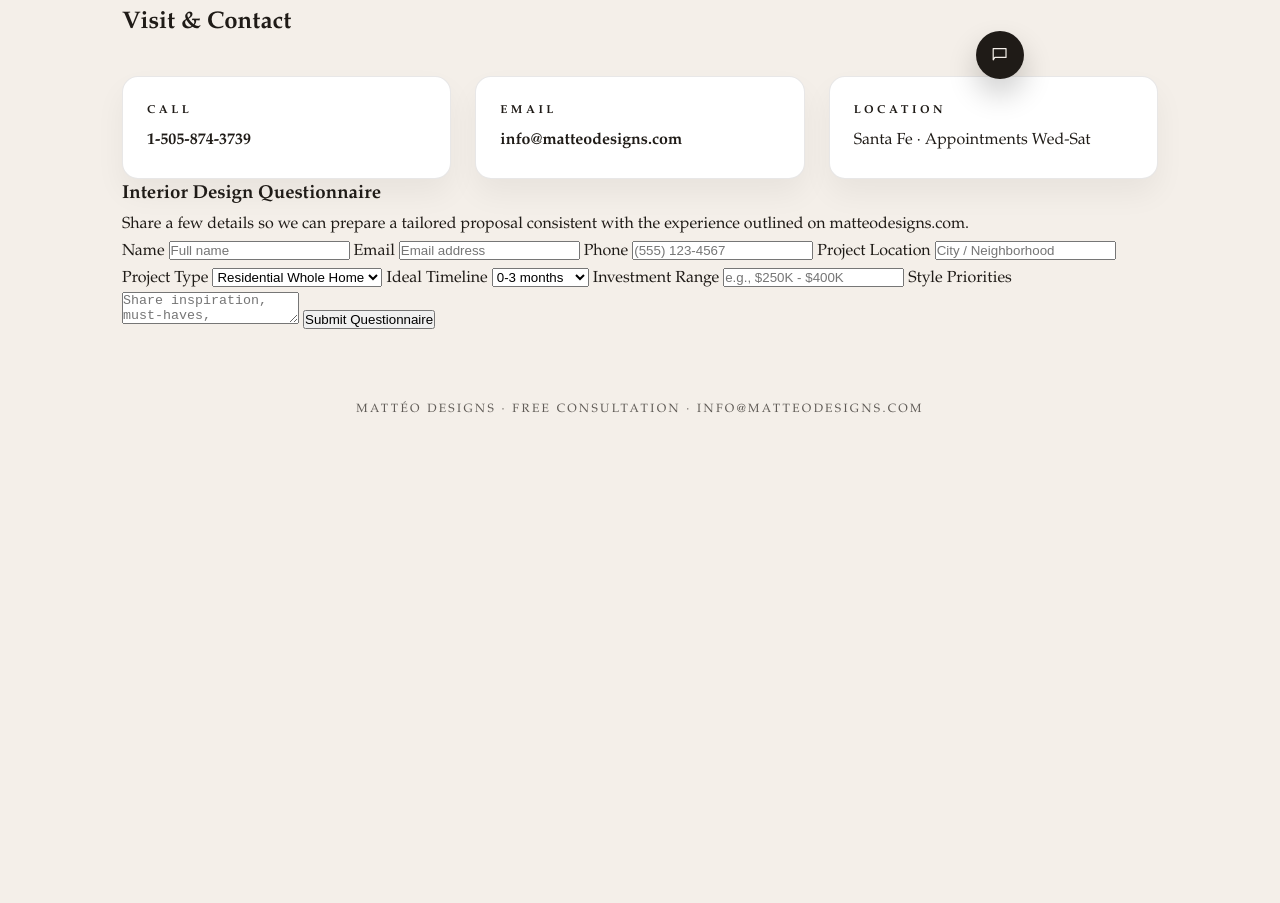
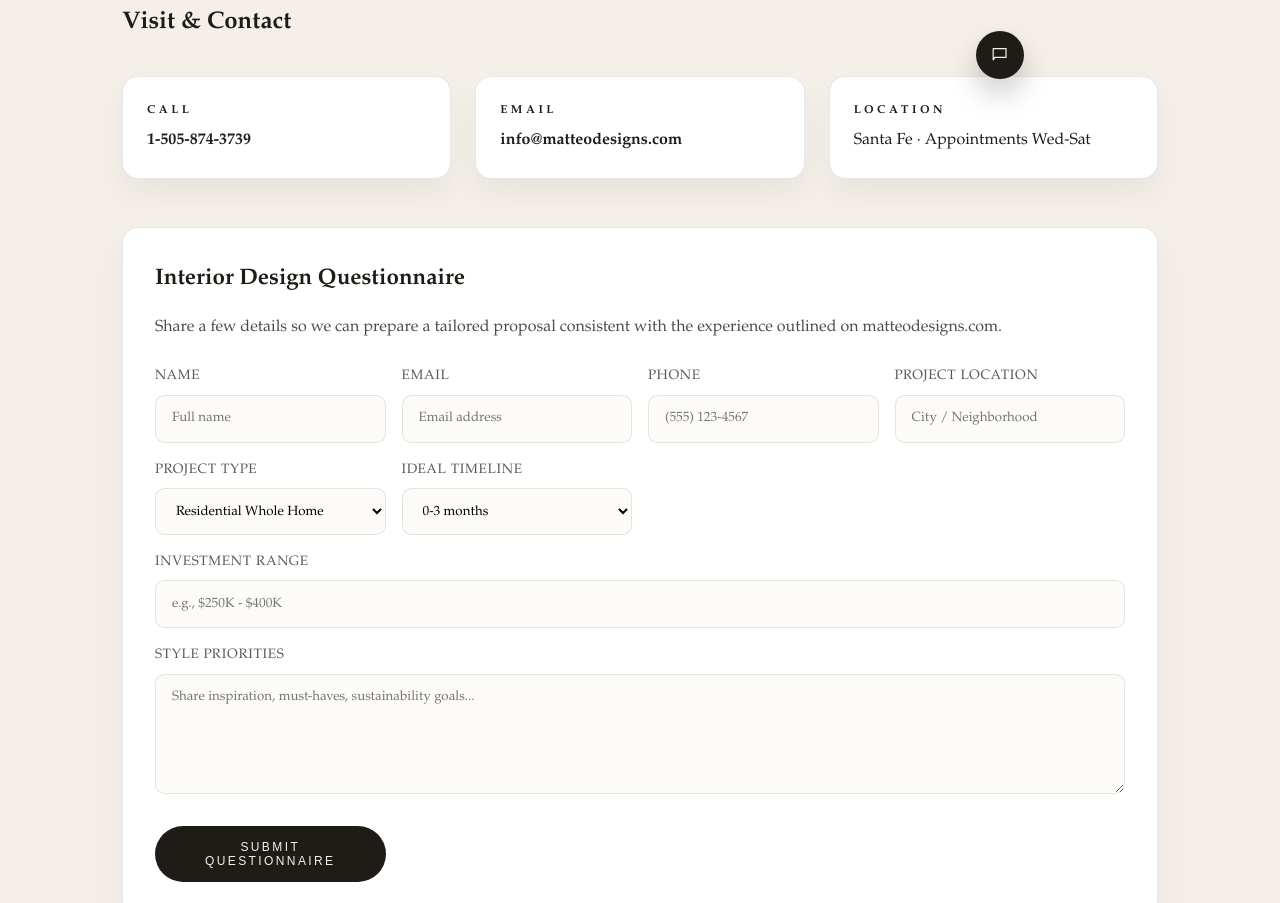
Before and after one commit to griffinkrutherford/Matteo-Designs-Brainstorming, a plain HTML site: page sections/wewood-inspired/contact.html in a window 1280 px wide. Shown: the part 697-1600 px from the top of the page. Before the commit the page ends 1196 px from the top, so only its background shows below. Drawn offline with Linux system fonts and the light colour scheme.

Commit message:
Normalize Wewood fonts and restyle contact questionnaire

```diff
--- a/sections/wewood-inspired/contact.html
+++ b/sections/wewood-inspired/contact.html
@@ -10,7 +10,6 @@
         <link rel="stylesheet" href="../chat-widget.css">
     <script defer src="../chat-widget.js"></script>
 
-<link href="https://fonts.googleapis.com/css2?family=Playfair+Display:wght@400;600&family=Inter:wght@300;400;500;600&display=swap" rel="stylesheet">
     <style>
         :root {
     --chat-surface: #ffffff;
@@ -46,6 +45,17 @@
         .contact-card strong { display: block; text-transform: uppercase; letter-spacing: 0.3em; font-size: 0.72rem; margin-bottom: 0.4rem; }
         .contact-card a { color: inherit; text-decoration: none; font-weight: 600; }
         .note { margin-top: 2.5rem; border-left: 4px solid var(--charcoal); padding-left: 1.2rem; }
+        .questionnaire { margin-top: 3rem; border: 1px solid var(--border); border-radius: 1rem; padding: 2rem; background: #fff; box-shadow: 0 20px 40px rgba(0,0,0,0.05); }
+        .questionnaire h3 { font-family: 'Garamond', 'Palatino', serif; font-size: 1.4rem; margin-bottom: 1rem; }
+        .questionnaire p { color: rgba(0,0,0,0.7); margin-bottom: 1.5rem; }
+        .questionnaire form { display: grid; grid-template-columns: repeat(auto-fit, minmax(220px, 1fr)); gap: 1rem; }
+        .questionnaire label { display: flex; flex-direction: column; font-size: 0.85rem; letter-spacing: 0.05em; text-transform: uppercase; color: rgba(0,0,0,0.65); }
+        .questionnaire input,
+        .questionnaire select,
+        .questionnaire textarea { margin-top: 0.4rem; padding: 0.9rem 1rem; border-radius: 0.6rem; border: 1px solid var(--border); font-family: inherit; background: #fdfbf8; }
+        .questionnaire textarea { min-height: 120px; grid-column: 1 / -1; resize: vertical; }
+        .questionnaire .full-width { grid-column: 1 / -1; }
+        .questionnaire button { margin-top: 1rem; padding: 0.9rem 1.8rem; border: none; border-radius: 999px; background: var(--charcoal); color: var(--sand); letter-spacing: 0.2em; text-transform: uppercase; font-size: 0.75rem; cursor: pointer; }
         footer { margin-top: 4rem; text-align: center; text-transform: uppercase; letter-spacing: 0.2em; font-size: 0.75rem; color: rgba(31,27,23,0.7); }
         @media (max-width: 640px) { nav ul { display: none; } main { padding: 3rem 1.5rem 4rem; } }
     </style>
```
Also changed, not shown: sections/wewood-inspired/about.html (+0 -1 lines), sections/wewood-inspired/gallery.html (+0 -2 lines), sections/wewood-inspired/hartwell.html (+0 -2 lines), sections/wewood-inspired/index.html (+0 -2 lines), sections/wewood-inspired/media.html (+0 -1 lines), sections/wewood-inspired/rustic-ranch.html (+0 -2 lines), sections/wewood-inspired/services.html (+0 -1 lines), sections/wewood-inspired/wickser.html (+0 -2 lines).
